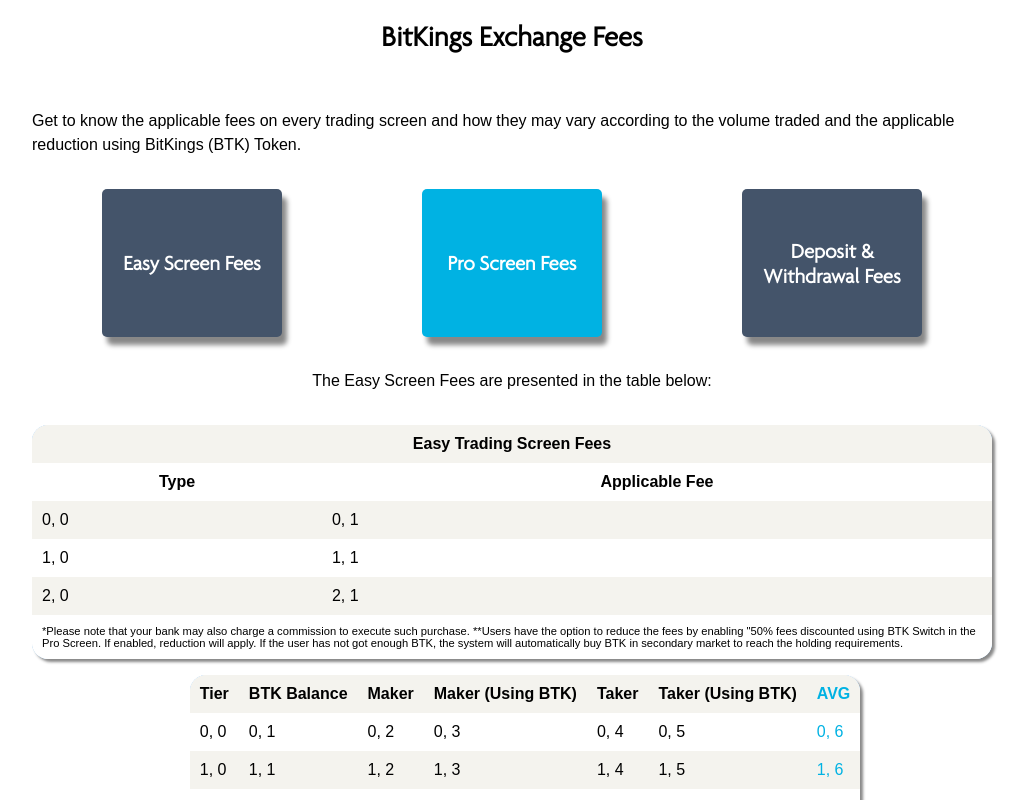
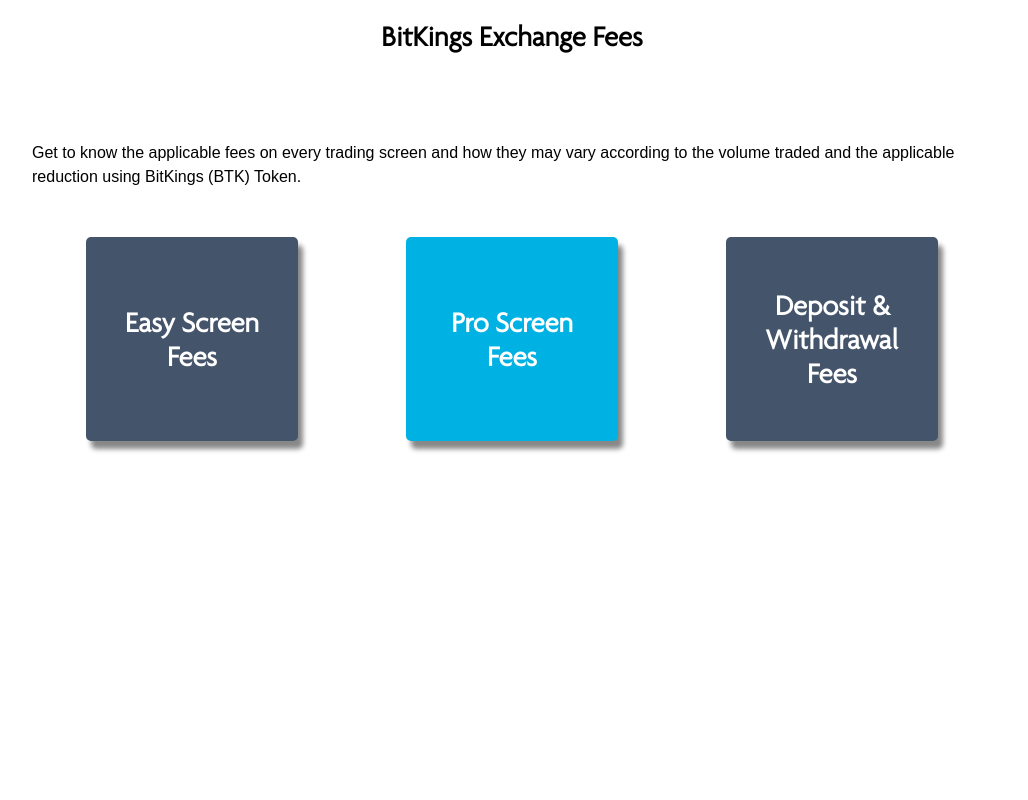
Before and after one commit to allynkalda/BitKings-App, a React (Create React App) app: page /pricing in a window 1280 px wide. Shown: the top 800 px of the page, without its empty margins (128-1156 px from the left). Built offline with nearby package versions, Linux system fonts and the light colour scheme.

Commit message:
finished pricing

```diff
--- a/src/App.css
+++ b/src/App.css
@@ -2,10 +2,11 @@
   font-family: "Agenda";
   src: url('./font/agenda-light.woff') format('woff');
 }
-
+@import url('https://fonts.googleapis.com/css?family=Gothic+A1|Roboto&display=swap');
 
 
 .App {
+  font-family: 'Roboto', sans-serif;
   font-family: 'Gothic A1', sans-serif;
 }
 
--- a/src/components/Pricing.js
+++ b/src/components/Pricing.js
@@ -10,7 +10,8 @@
 export default function Pricing() {
 
     const Text = styled.p`
-        line-height: 1.5em
+        line-height: 1.5em;
+        padding: 2em 0em 1em 0em;
     `;
 
     const [show, setShow] = useState(null);
@@ -21,8 +22,6 @@
         setChosen(num);
         scroll.scrollToBottom();
     }
-
-    console.log(pricing)
 
     const description1 = pricing[0].body;
     const headers1 = Object.keys(pricing[0].table[0]);
@@ -44,10 +43,43 @@
    const rowHeader4 = pricing[2].header;
    const body4 = pricing[2].table;
 
+   const showTables = () => {
+    if (show) {
+        if (chosen === 0) {
+            return (
+                <>
+                <Text>{description1}</Text>
+                <Body headers={headers1} colspan={"2"} rowHeader={rowHeader1} body={body1} footer={footer1}
+                    table={0} switchColor={true} switchRow={true}></Body>
+                </>
+            )
+        };
+        if (chosen === 1) {
+            return (
+                <>
+                <Text>{rowHeader2}</Text>
+                <Body headers={headers2} colspan={"7"} body={body2} table={1}></Body>
+                <Text>{rowHeader3}</Text>
+                <Body headers={headers3} colspan={"8"} body={body3} table={2}></Body>
+                <Text>{footer3}</Text>
+                </>
+            )
+        };
+        if (chosen === 2) {
+            return (
+                <>
+                <Body headers={headers4} colspan={"3"} rowHeader={rowHeader4} body={body4}
+                    multiline={true} table={3} switchColor={true} switchRow={true}></Body>
+                </>
+            )
+        }
+    }
+   }
+
     return (
         <>
         <Title title={`BitKings Exchange Fees`} />
-        <Container>
+        <Container spaceBottom={'3em'}>
             <Text>{description.text}</Text>
                 {
                     pricing && pricing.map(item => {
@@ -55,23 +87,14 @@
                         const title = item.title;
                         return (
                             <Box key={num} num={num} showAccordion={showAccordion}
-                                width={'10em'} height={'8em'}
+                                width={'12em'} height={'11.5em'} fontsize={'1.8em'}
                                 chosen={chosen} title={title} />
                         )
                     })
                 }
         </Container>
-        <Container space={'10em'}>
-        <Text>{description1}</Text>
-        <Body headers={headers1} colspan={"2"} rowHeader={rowHeader1} body={body1} footer={footer1}
-            table={0} switchColor={true} switchRow={true}></Body>
-        <Text>{rowHeader2}</Text>
-        <Body headers={headers2} colspan={"7"} body={body2} table={1}></Body>
-        <Text>{rowHeader3}</Text>
-        <Body headers={headers3} colspan={"8"} body={body3} table={2}></Body>
-        <Text>{footer3}</Text>
-        <Body headers={headers4} colspan={"3"} rowHeader={rowHeader4} body={body4}
-            multiline={true} table={3} switchColor={true} switchRow={true}></Body>
+        <Container space={'10em'} spaceBottom={'3em'}>
+        { showTables() }
         </Container>
         </>
     )
--- a/src/components/atoms/Box.js
+++ b/src/components/atoms/Box.js
@@ -1,7 +1,7 @@
 import React from 'react';
 import styled from 'styled-components';
 
-export default function Box({ width, height, num, chosen, title, showAccordion }) {
+export default function Box({ width, height, num, chosen, title, showAccordion, fontsize }) {
 
     const Box = styled.div`
     display: flex;
@@ -49,7 +49,7 @@
     const ItemText = styled.p`
     margin: 0px 10px 0px 10px;
     font-family: 'Agenda', san-serif;
-    font-size: 1.3em;
+    font-size: ${fontsize ? fontsize : '1.3em'};
     text-align: center;
     `;
 
--- a/src/components/atoms/Container.js
+++ b/src/components/atoms/Container.js
@@ -1,7 +1,7 @@
 import React from 'react';
 import styled from 'styled-components';
 
-export default function Container({ children, space }) {
+export default function Container({ children, space, spaceBottom }) {
 
     const Container = styled.div`
     display: flex;
@@ -11,6 +11,7 @@
     align-items: center;
     padding-left: ${space ? space : '10em'};
     padding-right: ${space ? space : '10em'};
+    padding-bottom: ${spaceBottom ? spaceBottom : '0px'};
     `;
 
     return (
--- a/src/components/atoms/Header.js
+++ b/src/components/atoms/Header.js
@@ -4,7 +4,6 @@
 
 
 function Header({ headers, body, rowHeader, footer, colspan, multiline, table, switchColor, switchRow }) {
-console.log('table outside', table)
     const Table = styled.table`
         border-radius: 1em;
         overflow: hidden;
@@ -45,15 +44,21 @@
         }
     `;
 
+
+
     const colorBlue = (index) => {
-        if (switchRow) {
+        if (table === 0 && switchColor) {
+            if (index === 1) {
+                return 'blue-text reverse-color';
+             }
+        }
+        if (table === 3 && switchColor) {
+            if (index > 0) {
+            return 'blue-text reverse-color';
+            }
+        }
+        if (switchColor) {
             return 'reverse-color';
-        }
-        if (table === 0) {
-            console.log('table', table)
-            if (index === 1) {
-               return 'blue-text';
-            }
         }
         if (table === 1) {
             console.log('table', table)
@@ -67,35 +72,19 @@
                return 'blue-text';
             }
        }
-       if (table === 3) {
-        console.log('table', table)
-        if (index > 0) {
-           return 'blue-text';
-        }
-   }
-        else {
-            return '';
-        }
      }
 
     const createMarkup = (item) => {
         return {__html: `${item}`};
     }
 
-    const tableColor = () => {
-        if (table === 0) {
-            console.log('table 0')
-        }
-    }
-
     return (
         <Table>
             <thead>
-                { rowHeader ? <Tr><Th
+            { rowHeader ? <Tr><Th
                 colSpan={colspan}>{rowHeader}</Th></Tr> : null }
             <Tr>
                 { headers ? headers.map( (item, index) => {
-                    tableColor()
                     return (
                         <Th key={index}
                         className={colorBlue(index)}>{item}</Th>
--- a/src/components/atoms/Row.js
+++ b/src/components/atoms/Row.js
@@ -1,7 +1,7 @@
 import React from 'react';
 import styled from 'styled-components';
 
-function Row({ item, id, multiline, parentIndex, table, switchColor }) {
+function Row({ item, multiline, parentIndex, table, switchColor }) {
 
     const Tr = styled.tr`
         &:nth-child(odd) {
@@ -10,6 +10,8 @@
         &:nth-child(even) {
             background-color: ${switchColor ? '#fff' : '#F4F3EE'};
         }
+        text-align: center;
+        font-size: 0.85em;
     `;
 
     const Td = styled.td`
@@ -31,9 +33,9 @@
     const checkIfMultiline = (index, item) => {
         if (index === 2 && multiline) {
             return <div dangerouslySetInnerHTML={createMarkup(item)} />
-        } return parentIndex + ', ' + index
+        } return item
     }
-    // return item
+
     const colorBlue = (index) => {
        if (table === 1) {
             if (parentIndex === 6 && index < 6) {
--- a/src/data/pricing.js
+++ b/src/data/pricing.js
@@ -18,8 +18,8 @@
                 "Applicable Fee": "0.75% (1$ minimum charge)**"
             },
         ],
-        "footer": `*Please note that your bank may also charge a commission to execute such purchase.
-                        **Users have the option to reduce the fees by enabling "50% fees discounted using BTK Switch in the Pro Screen. If enabled, reduction will apply. If the user has not got enough BTK, the system will automatically buy BTK in secondary market to reach the holding requirements.`
+        "footer": `<p>*Please note that your bank may also charge a commission to execute such purchase.</p>
+                    <p>**Users have the option to reduce the fees by enabling "50% fees discounted using BTK Switch in the Pro Screen. If enabled, reduction will apply. If the user has not got enough BTK, the system will automatically buy BTK in secondary market to reach the holding requirements.</p>`
         },
       {
         "index": 1,
```
